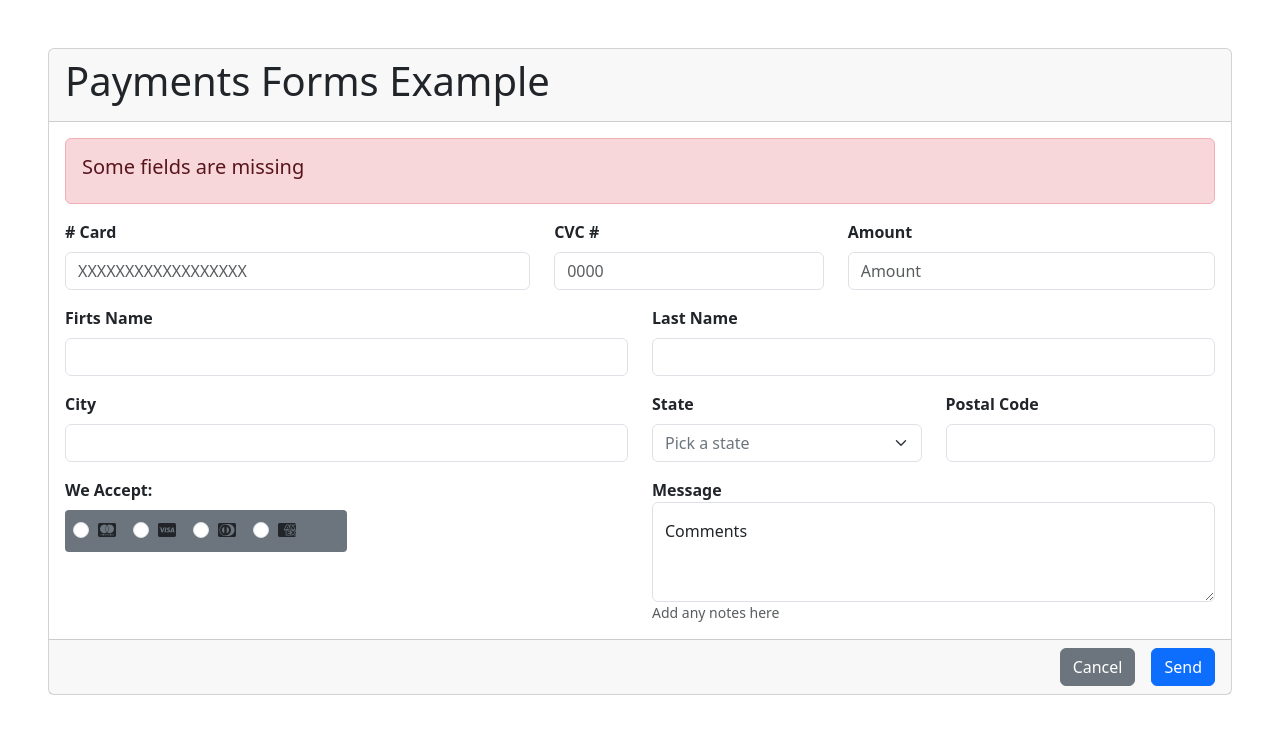
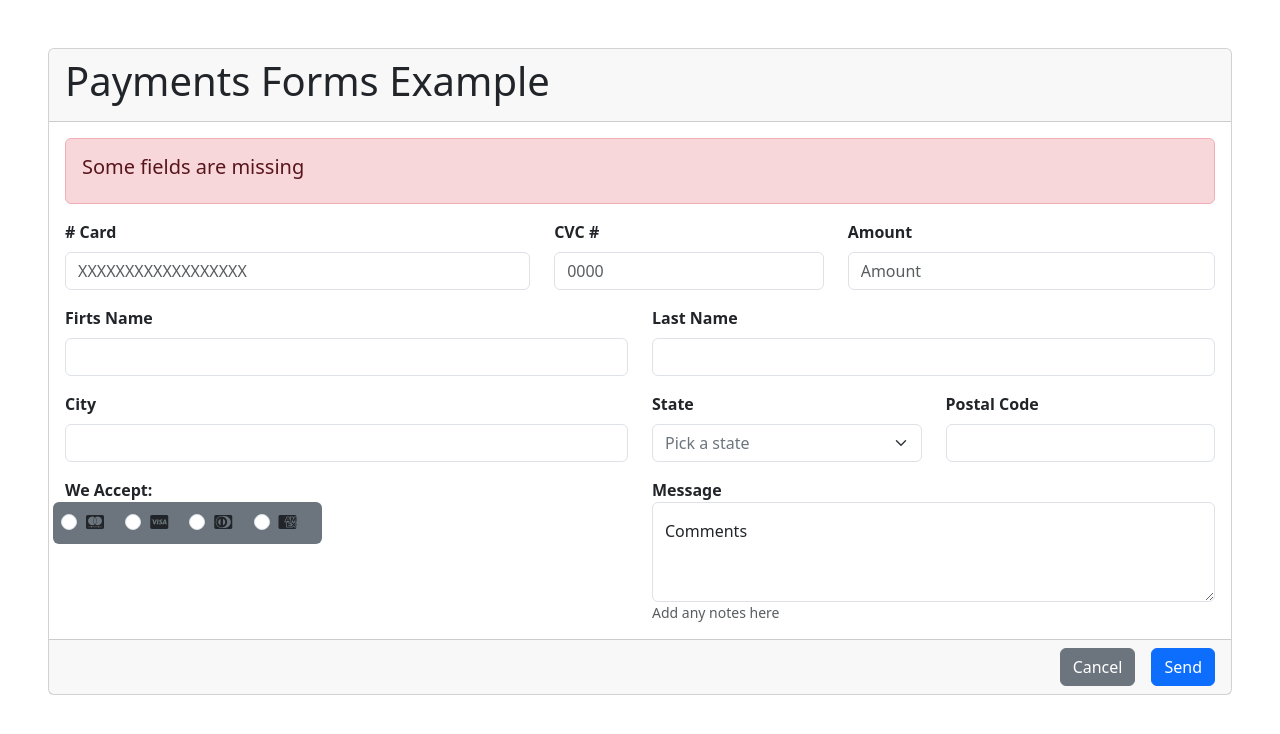
Before and after one commit to 4GeeksAcademy/FormsWithBootstrap-Isamira360-AngelaCardoza, a plain HTML site: page index.html in a window 1280 px wide. Drawn offline with nearby package versions, Linux system fonts and the light colour scheme.

Commit message:
finalizado caracteristicas respondivas

```diff
--- a/index.html
+++ b/index.html
@@ -118,12 +118,13 @@
 
             <!--4ta row-->
 
-            <div class="row justify-content-md-start ">
+            <div class="row">
 
-                <div class="col-sm-12 col-md-6 col-lg-6 d-flex flex-column align-items-start">
+                <div class="col-lg-6 text-start ">
                     <label><strong>We Accept:</strong> </label>
 
-                    <div class="col-sm-12 col-md-6 col-lg-6 d-flex flex-row bg-secondary rounded-1 p-2 mt-2">
+                        <div class="row">
+                    <div class="col-auto bg-secondary p-2 rounded">
                         <div class="form-check form-check-inline">
                             <input class="form-check-input" type="radio" name="inlineRadioOptions" id="inlineRadio1"
                                 value="option1">
@@ -154,9 +155,12 @@
                             </label>
                         </div>
 
-                    </div>
+                    </div></div>
+
                 </div>
 
+
+                <!--  tex area-->
                 <div class="col-sm-12 col-md-6 col-lg-6 md text-start">
 
                     <label for="floatingTextarea2Disabled"> <strong>Message</strong></label>
```
